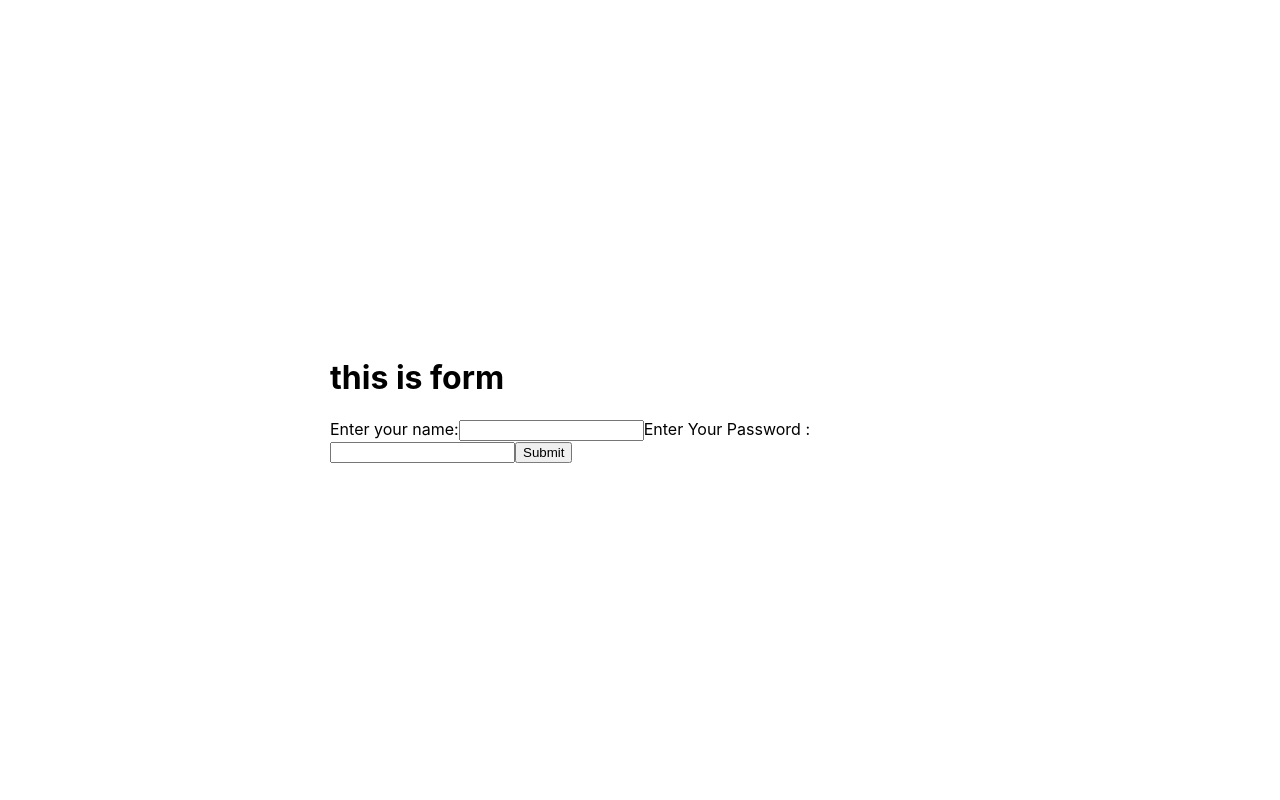
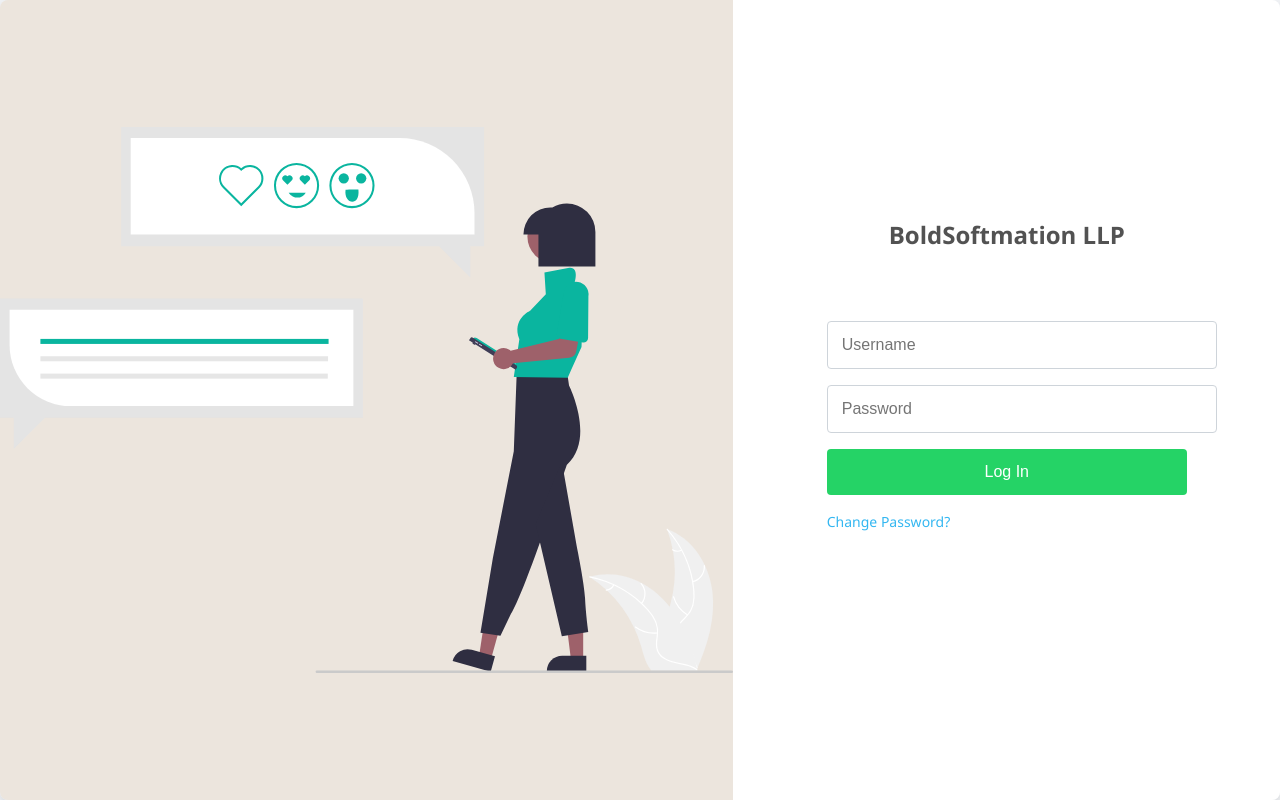
Before and after one commit to boldsoftmations/whatsappWeb, a React (Create React App) app: page / in a window 1280 px wide. Built offline with nearby package versions, Linux system fonts and the light colour scheme.

Commit message:
feat : login form created

```diff
--- a/src/App.css
+++ b/src/App.css
@@ -1,7 +1,167 @@
+body, html {
+  height: 100%;
+  margin: 0;
+  padding: 0;
+  font-family: 'Segoe UI', Roboto, Oxygen, Ubuntu, Cantarell, 'Fira Sans', 'Droid Sans', 'Helvetica Neue', sans-serif;
+  background-color: #f0f2f5;
+}
+
 .App {
-  position: absolute;
-  top: 50%;
-  left: 50%;
-  transform: translate(-50%, -50%);
-  padding: 10px;
+  display: flex;
+  flex-direction: row;
+  align-items: center;
+  justify-content: center;
+  height: 100vh;
+  max-width: 100%;
+  margin: 0 auto;
+  box-shadow: 0 4px 8px rgba(0, 0, 0, 0.1);
+  border-radius: 8px;
+  overflow: hidden;
 }
+
+.split {
+  height: 100%;
+  position: relative;
+  flex: 1; /* Equal width */
+}
+
+.left {
+  background-color: #ece5dd; /* WhatsApp background color */
+  display: flex;
+  align-items: center;
+  justify-content: center;
+}
+
+.right {
+  background: #fff;
+  display: flex;
+  align-items: center;
+  justify-content: center;
+  flex-direction: column; /* Stack vertically */
+}
+
+.company-name {
+  margin-top: 0;
+  font-size: 24px; /* Company name size */
+  font-weight: bold; /* Make the name bold */
+  color: #525252; /* Color for the company name */
+  margin-bottom: 20px; /* Space between the company name and the form */
+}
+
+.centered {
+  width: 100%;
+  max-width: 360px; /* Set max width for the form */
+  padding: 50px 20px; /* Adjust padding as necessary */
+  display: flex;
+  flex-direction: column;
+  align-items: center; /* Center the form */
+}
+
+.login-form {
+  width: 100%;
+}
+
+.form-control {
+  margin-bottom: 16px;
+}
+
+.form-control input {
+  width: 100%;
+  padding: 14px;
+  font-size: 16px;
+  border-radius: 4px;
+  border: 1px solid #ced4da;
+  transition: border-color 0.2s;
+}
+
+.form-control input:focus {
+  border-color: #34b7f1; /* WhatsApp accent color */
+  box-shadow: 0 0 0 2px rgba(52, 183, 241, 0.2);
+}
+
+.submit-button {
+  width: 100%;
+  padding: 14px 20px;
+  font-size: 16px;
+  background-color: #25D366; /* WhatsApp button color */
+  color: white;
+  border: none;
+  border-radius: 4px;
+  cursor: pointer;
+  transition: background-color 0.2s;
+}
+
+.submit-button:hover {
+  background-color: #1da45c;
+}
+
+.change-password-link {
+  margin-top: 15px;
+}
+
+.change-password-link a {
+  color: #34b7f1; /* WhatsApp accent color for links */
+  text-decoration: none; /* Optional: if you want to remove the underline */
+  font-size: 14px;
+  transition: color 0.2s;
+}
+
+.change-password-link a:hover {
+  color: #25D366; /* WhatsApp button color when hovered */
+  text-decoration: underline; /* Re-add underline on hover for visual feedback */
+}
+
+/* Responsive adjustments */
+@media (max-width: 1024px) {
+  .App {
+    flex-direction: column;
+    height: auto;
+  }
+
+  .split {
+    width: 100%;
+    flex: none;
+  }
+
+  .right {
+    order: 1; /* Place the form above the image */
+  }
+
+  .left {
+    order: 2;
+    padding: 50px; /* Give some padding to the SVG */
+  }
+
+  .centered {
+    padding: 40px 20px;
+  }
+}
+
+@media (max-width: 768px) {
+  .left {
+    display: none;
+  }
+
+  .right {
+    padding: 30px;
+  }
+
+  .company-name {
+    font-size: 20px; /* Smaller font size for smaller screens */
+  }
+}
+
+@media (max-width: 480px) {
+  .form-control input,
+  .submit-button {
+    margin: 10px 0; /* Give space between form elements */
+  }
+
+  .login-form {
+    max-width: 100%; /* Form takes full width on smaller screens */
+  }
+
+  .centered {
+    padding: 30px 15px;
+  }
+}
--- a/src/App.js
+++ b/src/App.js
@@ -1,44 +1,58 @@
 import { useState, useCallback } from "react";
 import "./App.css";
+import whatsappSVG from './Images/whatsappSVG.svg';
 
 function App() {
-  const [inputs, setInputs] = useState([]);
+  const [inputs, setInputs] = useState({});
 
-  const handleSubmit = useCallback(() => {
-    console.log("submit function")
-    console.log("submitted", inputs);
-  },[inputs])
+  const handleSubmit = useCallback((event) => {
+    event.preventDefault();
+    console.log("Submitted", inputs);
+  }, [inputs]);
 
   const handleChange = useCallback((event) => {
-    console.log("input changes");
     const { name, value } = event.target;
-    setInputs((prev) => ({ ...prev, [name]: value }));
-  },[])
+    setInputs(prev => ({ ...prev, [name]: value }));
+  }, []);
 
   return (
     <div className="App">
-      <form onSubmit={handleSubmit}>
-        <h1>this is form</h1>
-        <label>
-          Enter your name:
+    <div className="split left">
+      <img src={whatsappSVG} alt="WhatsApp" />
+    </div>
+    <div className="split right">
+      <h1 className="company-name">BoldSoftmation LLP</h1>
+      <div className="centered">
+          <form onSubmit={handleSubmit} className="login-form">
+            <div className="form-control">
               <input
                 type="text"
                 name="username"
+                id="username"
+                placeholder="Username"
                 value={inputs.username || ""}
-            onChange={(event, value) => handleChange(event)}
+                onChange={handleChange}
+                required
               />
-        </label>
-        <lable>
-          Enter Your Password :
+            </div>
+            <div className="form-control">
               <input
                 type="password"
                 name="password"
-            value={inputs.password}
-            onChange={(event, value) => handleChange(event)}
+                id="password"
+                placeholder="Password"
+                value={inputs.password || ""}
+                onChange={handleChange}
+                required
               />
-        </lable>
-        <input type="submit" />
+            </div>
+            <button type="submit" className="submit-button">Log In</button>
+            <div className="change-password-link">
+            <a href="/change-password">Change Password?</a>
+          </div>
           </form>
+        </div>
+      </div>
     </div>
   );
 }
--- a/src/index.css
+++ /dev/null
@@ -1,13 +0,0 @@
-body {
-  margin: 0;
-  font-family: -apple-system, BlinkMacSystemFont, 'Segoe UI', 'Roboto', 'Oxygen',
-    'Ubuntu', 'Cantarell', 'Fira Sans', 'Droid Sans', 'Helvetica Neue',
-    sans-serif;
-  -webkit-font-smoothing: antialiased;
-  -moz-osx-font-smoothing: grayscale;
-}
-
-code {
-  font-family: source-code-pro, Menlo, Monaco, Consolas, 'Courier New',
-    monospace;
-}
--- a/src/index.js
+++ b/src/index.js
@@ -1,6 +1,5 @@
 import React from 'react';
 import ReactDOM from 'react-dom/client';
-import './index.css';
 import App from './App';
 import reportWebVitals from './reportWebVitals';
 
```
Also changed, not shown: src/Images/WhatsappPNG.png (added), src/Images/whatsappSVG.svg (added). Lines whose indentation alone changed are shown as unchanged.
